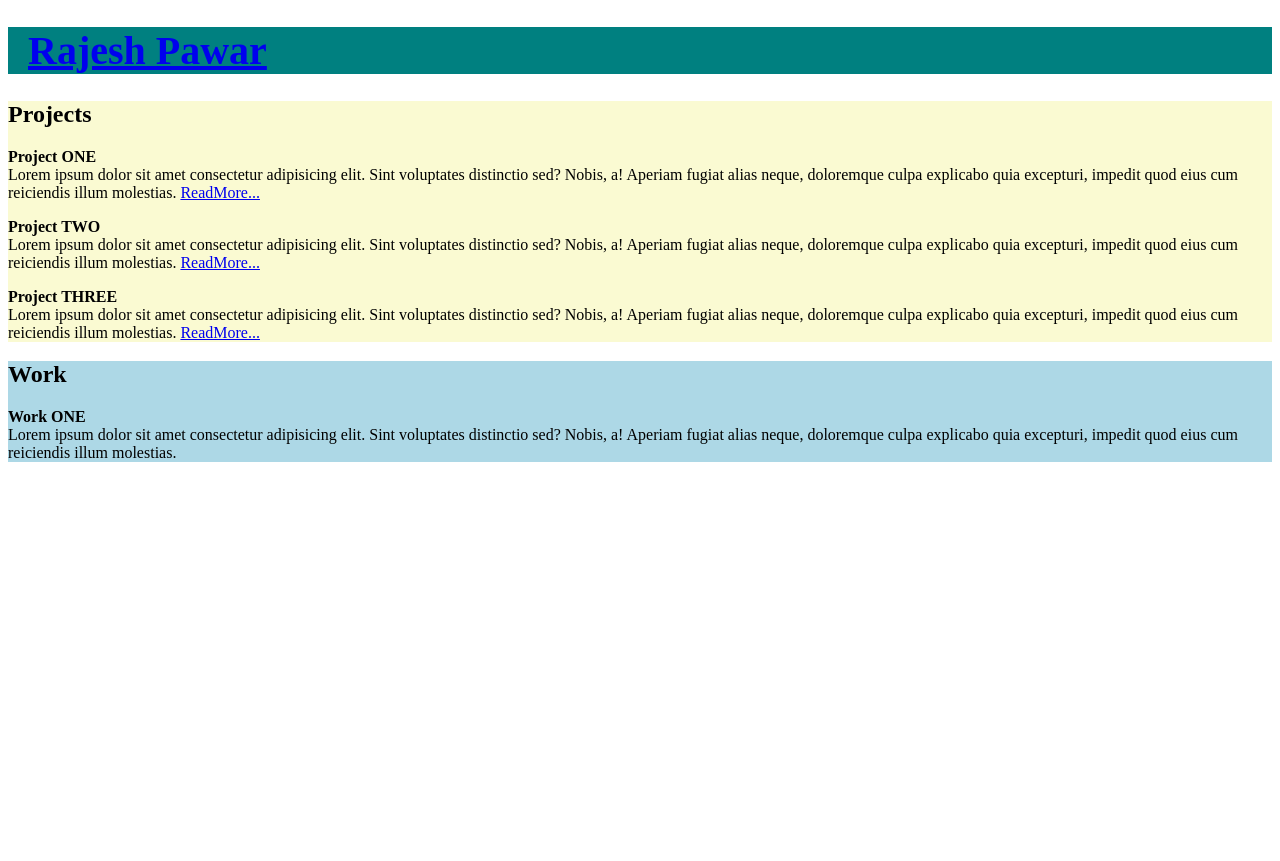
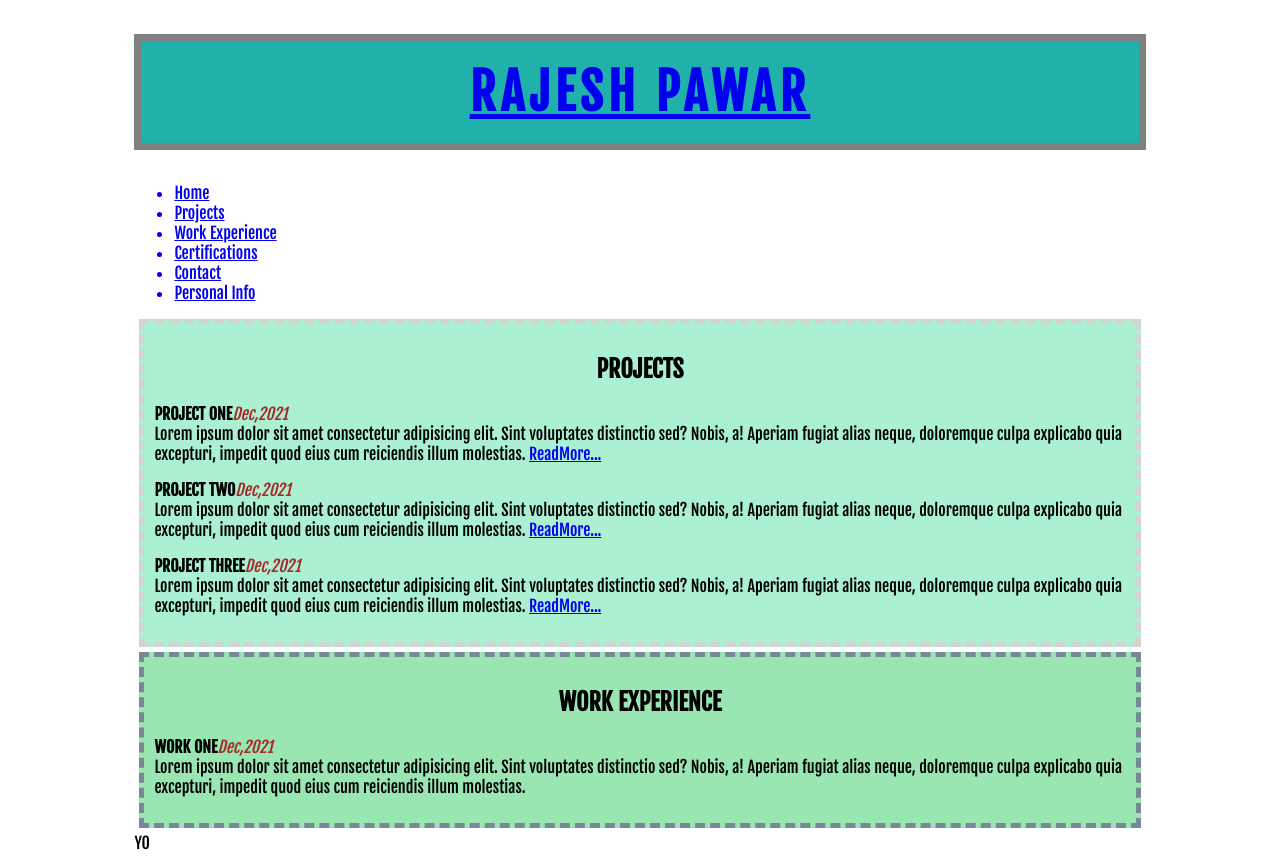
Before and after one commit to rajeshP2003/personalPortfolio, a plain HTML site: page index.html in a window 1280 px wide. Before the commit the page ends 800 px from the top, so only its background shows below. Drawn offline with Linux system fonts and the light colour scheme.

Commit message:
Tried basic css
Applied basic css(BORDER.. AND MARGIN AND PADDING)

```diff
--- /dev/null
+++ b/css/style.css
@@ -0,0 +1,41 @@
+html{
+    scroll-behavior: smooth;
+}
+.container{
+    margin: auto;
+    width: 80%;
+    font-family: 'Fjalla One', sans-serif;
+
+}
+.container em{
+    color: brown;
+    text-align: end;
+}
+#nameHeader{
+    font-weight: bold;
+    font-size: 50px;
+    text-align: center;
+    padding: 20px;
+    border: gray 7px solid;
+    background-color: lightseagreen;
+    letter-spacing: 0.1em;
+    text-transform: uppercase;
+}
+
+.projSection{
+    background-color: #aaf0d1 ;
+    border: 5px lightgrey dashed;
+    margin: 5px;
+    padding: 10px 10px;
+}
+.secTitle{
+    text-align: center;
+    text-transform: uppercase;
+}
+
+.workSection{
+    background-color: #99e6b3 ;
+    border: 5px lightslategray dashed;
+    margin: 5px;
+    padding: 10px 10px;
+}
--- a/index.html
+++ b/index.html
@@ -6,55 +6,57 @@
     <meta name="viewport" content="width=device-width, initial-scale=1.0">
     <meta name="keywords" content="Rajesh Pawar, Personal Portfolio, Portfolio Site, webDev,HTML, CSS, REACTJS">
     <title>RajeshPawar</title>
-
-    <style>
-        #nameHeader{
-            font-family: 'Times New Roman', Times, sans-serif;
-            font-weight: bold;
-            font-size: 40px;
-            text-align: left;
-            padding-left: 20px;
-            background-color: teal;
-            color: whitesmoke;
-        }
-        .projSection{
-            background-color: lightgoldenrodyellow;
-        }
-        .workSection{
-            background-color: lightblue;
-        }
-    </style>
+    <link rel="stylesheet" href="css/style.css">
+    <link rel="preconnect" href="https://fonts.googleapis.com">
+    <link rel="preconnect" href="https://fonts.gstatic.com" crossorigin>
+    <link href="https://fonts.googleapis.com/css2?family=Fjalla+One&display=swap" rel="stylesheet">
 </head>
 <body>
+    <div class="container">
         <header>
             <h1 id="nameHeader"><a href="#">Rajesh Pawar</a></h1>
         </header>
 
+        <nav>
+            <ul>
+                <a href="#"> <li>Home</li> </a>
+                <a href="#"><li>Projects</li> </a>
+                <a href="#"><li>Work Experience</li> </a>
+                <a href="#"><li>Certifications</li> </a>
+                <a href="#"><li>Contact</li> </a>
+                <a href="#"><li>Personal Info</li></a>
+            </ul>
+        </nav>
+
         <section class="projSection">
-        <h1>Projects</h1>
+            <h1 class="secTitle">Projects</h1>
             <article>
-            <strong>Project ONE</strong><br>
+                <strong class="secTitle">Project ONE</strong><em>Dec,2021</em><br>
                 Lorem ipsum dolor sit amet consectetur adipisicing elit. Sint voluptates distinctio sed? Nobis, a! Aperiam fugiat alias neque, doloremque culpa explicabo quia excepturi, impedit quod eius cum reiciendis illum molestias.
                 <a href="https://github.com/rajeshP2003" target="_blank">ReadMore...</a></p>
             </article>
             <article>
-            <strong>Project TWO</strong><br>
+                <strong class="secTitle">Project TWO</strong><em>Dec,2021</em><br>
                 Lorem ipsum dolor sit amet consectetur adipisicing elit. Sint voluptates distinctio sed? Nobis, a! Aperiam fugiat alias neque, doloremque culpa explicabo quia excepturi, impedit quod eius cum reiciendis illum molestias.
                 <a href="https://github.com/rajeshP2003" target="_blank">ReadMore...</a></p>
             </article>
             <article>
-            <strong>Project THREE</strong><br>
+                <strong class="secTitle">Project THREE</strong><em>Dec,2021</em><br>
                 Lorem ipsum dolor sit amet consectetur adipisicing elit. Sint voluptates distinctio sed? Nobis, a! Aperiam fugiat alias neque, doloremque culpa explicabo quia excepturi, impedit quod eius cum reiciendis illum molestias.
                 <a href="https://github.com/rajeshP2003" target="_blank">ReadMore...</a></p>
             </article>
         </section>
         <section class="workSection">
-        <h1 >Work</h1>
+            <h1 class="secTitle">Work Experience</h1>
             <article>
-            <strong>Work ONE</strong><br>
+                <strong class="secTitle">Work ONE</strong><em>Dec,2021</em> <br>
                 Lorem ipsum dolor sit amet consectetur adipisicing elit. Sint voluptates distinctio sed? Nobis, a! Aperiam fugiat alias neque, doloremque culpa explicabo quia excepturi, impedit quod eius cum reiciendis illum molestias. </p>
             </article>
 
         </section>
+        <footer>
+            <label>YO</label>
+        </footer>
+    </div>
 </body>
 </html>
```
Lines whose indentation alone changed are shown as unchanged.
